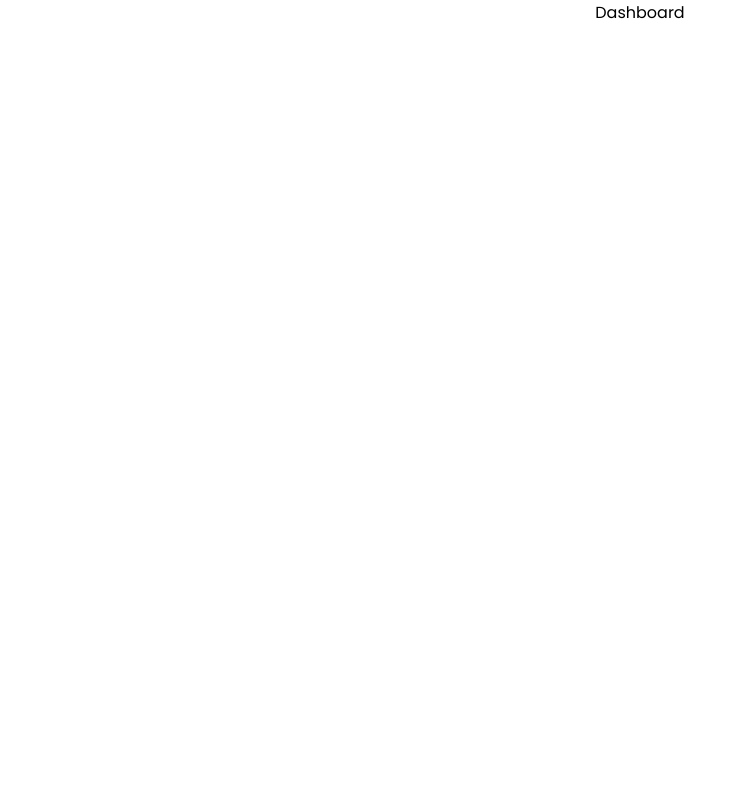
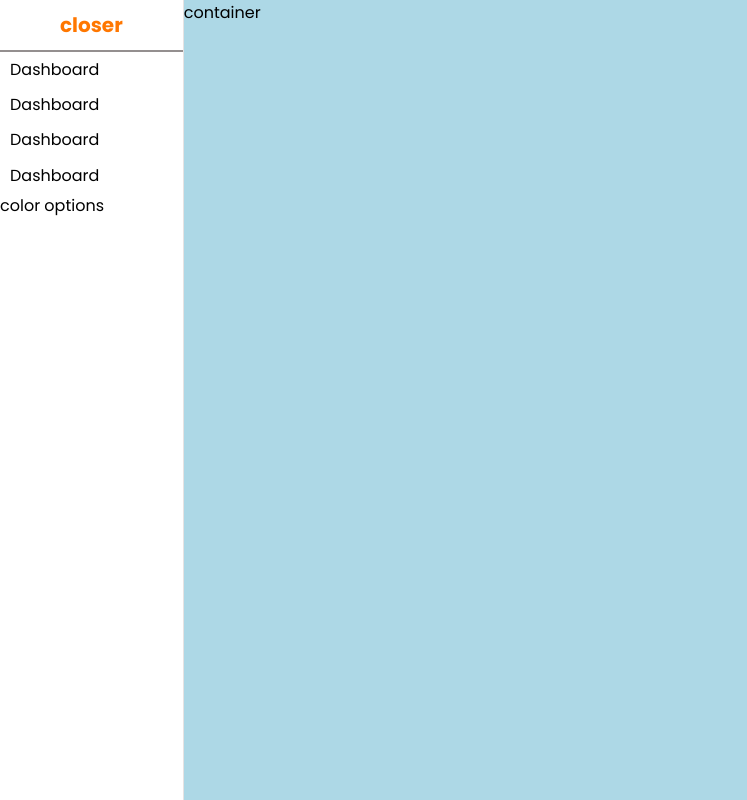
Before and after one commit to slythethieve/closer, a React (Create React App) app in the folder frontend/: page / in a window 1280 px wide. Shown: the whole page, without its empty margins (0-747 px from the left). Built offline with nearby package versions, Linux system fonts and the light colour scheme.

Commit message:
Started with UI and styles: sidebar in particular

```diff
--- a/frontend/package.json
+++ b/frontend/package.json
@@ -13,6 +13,7 @@
     "react-redux": "^8.0.2",
     "react-router-dom": "^6.3.0",
     "react-scripts": "5.0.1",
+    "sass": "^1.54.5",
     "web-vitals": "^2.1.4"
   },
   "scripts": {
--- a/frontend/src/App.js
+++ b/frontend/src/App.js
@@ -1,12 +1,14 @@
 import {BrowserRouter as Router, Routes, Route} from 'react-router-dom'
-import Dashboard from './Pages/Dashboard';
+import Dashboard from './Pages/dashboard/Dashboard';
 import Login from './Pages/Login';
+
+
 
 function App() {
   return (
     <>
       <Router>
-        <div className='container'>
+        <div>
           <Routes>
             <Route path='/' element = {<Dashboard />} />
             <Route path='/login' element = {<Login />} />
--- a/frontend/src/Pages/Dashboard.jsx
+++ /dev/null
@@ -1,9 +0,0 @@
-
-
-function Dashboard() {
-  return (
-    <div>Dashboard</div>
-  )
-}
-
-export default Dashboard
--- /dev/null
+++ b/frontend/src/Pages/dashboard/Dashboard.jsx
@@ -0,0 +1,14 @@
+import Sidebar from "../../components/navbar/sidebar/Sidebar"
+import "./dashboard.scss"
+
+
+function Dashboard() {
+  return (
+    <div className="dashboard">
+      <Sidebar />
+      <div className="homeContainer">container</div>
+    </div>
+  )
+}
+
+export default Dashboard
--- /dev/null
+++ b/frontend/src/Pages/dashboard/dashboard.scss
@@ -0,0 +1,8 @@
+.dashboard {
+    display: flex;
+
+    .homeContainer {
+        background-color: lightblue;
+        flex: 6;
+    }
+}
--- /dev/null
+++ b/frontend/src/components/navbar/sidebar/Sidebar.jsx
@@ -0,0 +1,34 @@
+import "./sidebar.scss"
+
+function Sidebar() {
+  return (
+    <div className="sidebar">
+        <div className="top">
+            <span className="logo">closer</span>
+        </div>
+        <hr></hr>
+        <div className="center">
+            <ul>
+                <li>
+                    <span>Dashboard</span>
+                </li>
+                <li>
+                    <span>Dashboard</span>
+                </li>
+                <li>
+                    <span>Dashboard</span>
+                </li>
+                <li>
+                    <span>Dashboard</span>
+                </li>
+            </ul>
+        </div>
+        <div className="bottom">color options</div>
+
+
+
+    </div>
+  )
+}
+
+export default Sidebar
--- /dev/null
+++ b/frontend/src/components/navbar/sidebar/sidebar.scss
@@ -0,0 +1,34 @@
+.sidebar {
+    flex: 1;
+    border-right: .5px solid rgb(230,227,227);
+    min-height: 100vh;
+    background-color: rgba(131, 231, 231, 0);
+
+
+    .top {
+        height: 50px;
+        display: flex;
+        align-items: center;
+        justify-content: center;
+
+        .logo{
+            font-size: 20px;
+            font-weight: bold;
+            color: rgb(255, 119, 0);
+        }
+    }
+    hr{
+       height: 0;
+       border: 0.5px solid rgb(148, 143, 143);
+    }
+
+    .center{
+        padding-left: 10px;
+        ul{
+            list-style: none;
+            margin: 0;
+            padding: 0;
+
+        }
+    }
+}
```
Also changed, not shown: frontend/src/components/navbar/Navbar.jsx (added, +9 -0 lines), frontend/src/Pages/clients/Clients.jsx (added), frontend/src/components/navbar/navbar.scss (added), 1 other file (tests, documents, lock files or other folders).
